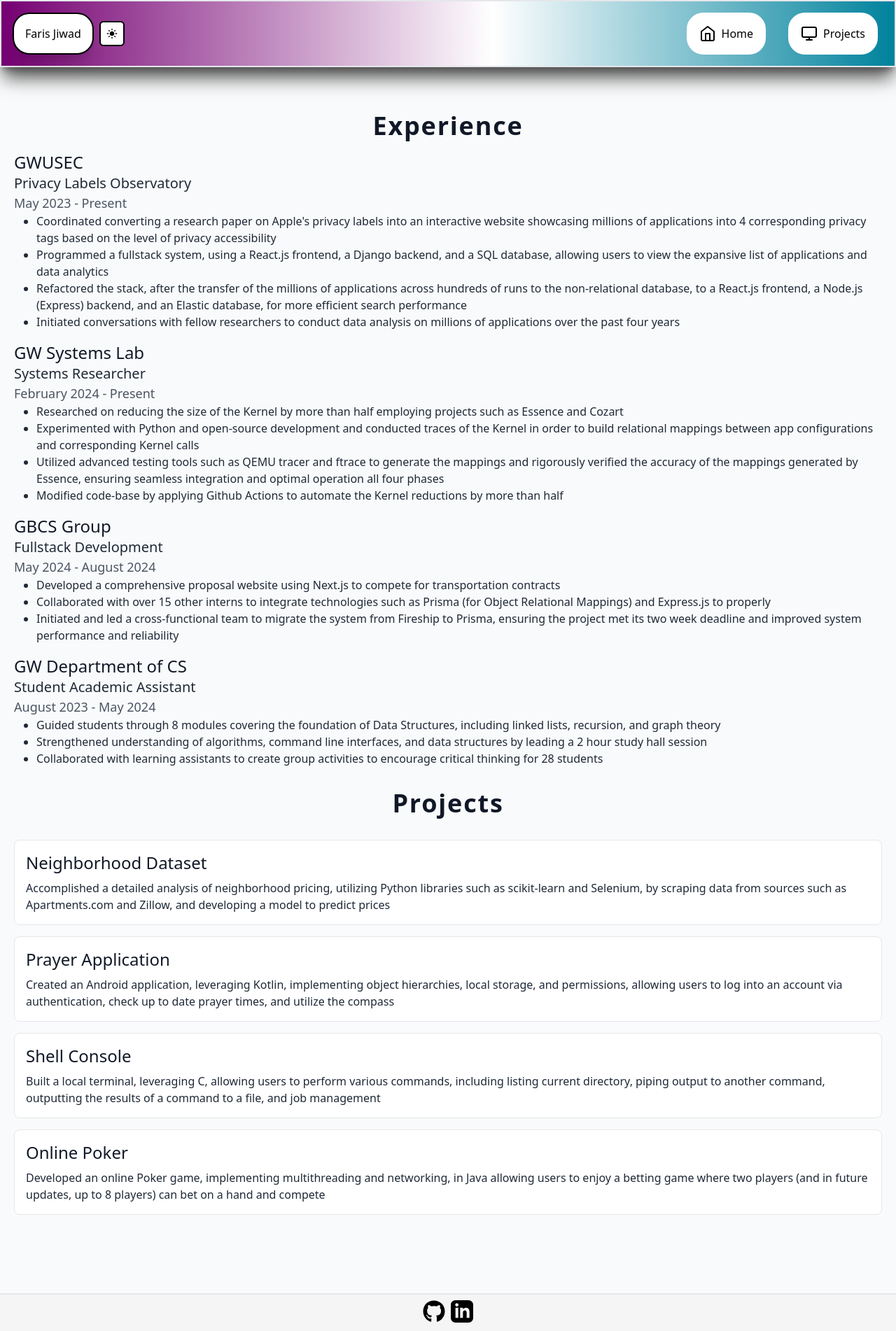
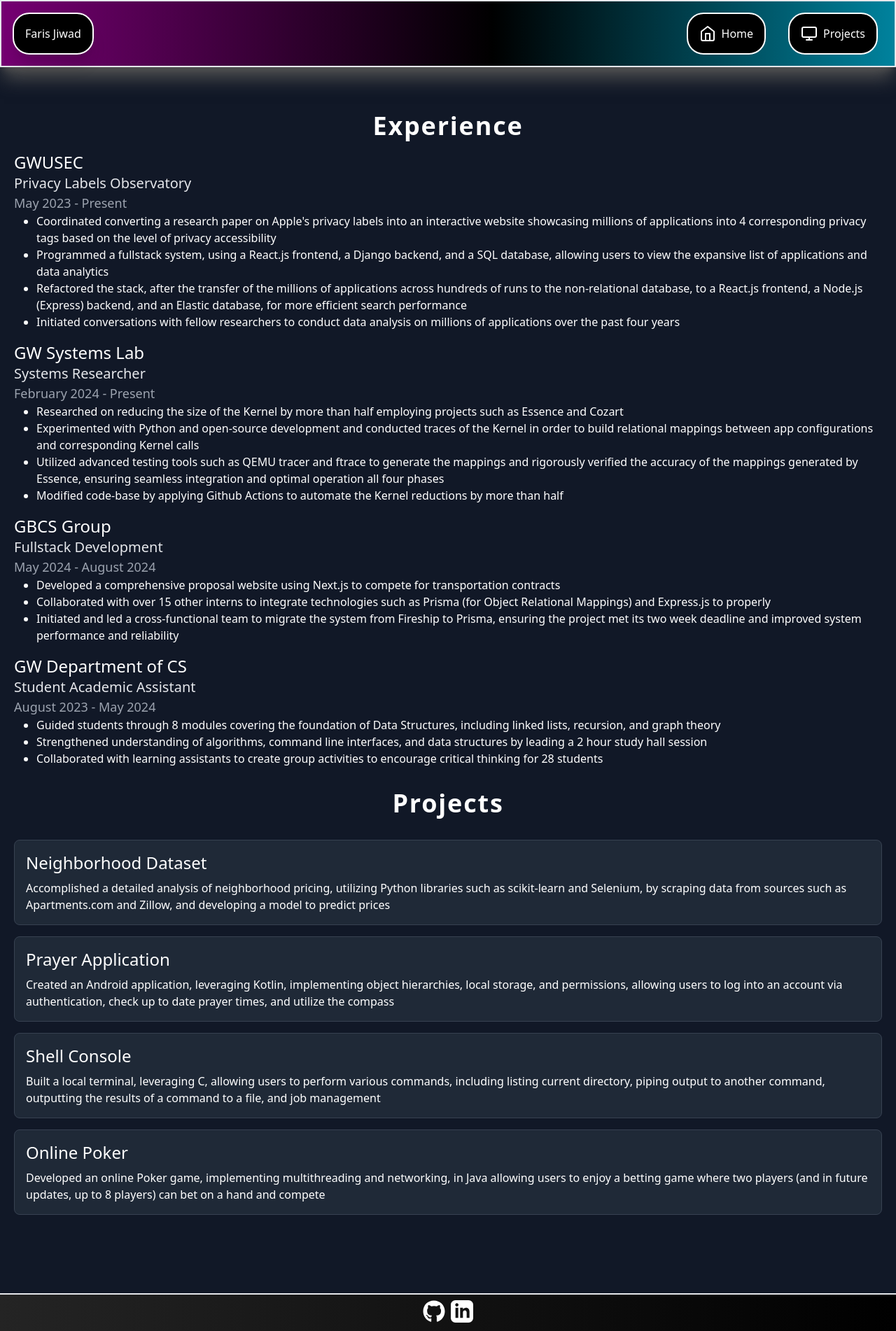
Before and after one commit to Ferriswheel09/ferriswheel09.github.io, a Next.js app: page /portfolio-site/projects in a window 1280 px wide. Shown: the top 1902 px of the page at 70% size. Built offline with nearby package versions, Linux system fonts and the light colour scheme.

Commit message:
Switched entire codebase to dark mode (less overhead and/or stress)

```diff
--- a/src/app/layout.tsx
+++ b/src/app/layout.tsx
@@ -1,9 +1,6 @@
 import "./globals.css";
 import Navbar from "@/components/navbar";
 import Footer from "@/components/footer";
-
-import { NextUIProvider } from "@nextui-org/react";
-import { ThemeProvider as NextThemesProvider } from "next-themes";
 
 export default function RootLayout({
   children,
@@ -13,11 +10,9 @@
   return (
     <html lang="en">
       <body className="flex flex-col min-h-screen bg-gradient-to-r from-grad-grey to-black">
-        <NextThemesProvider attribute="class">
           <Navbar /> {/* Header */}
           <main className="flex-grow">{children}</main> {/* Content */}
           <Footer /> {/* Footer */}
-        </NextThemesProvider>
       </body>
     </html>
   );
--- a/src/app/page.tsx
+++ b/src/app/page.tsx
@@ -5,7 +5,7 @@
 
 export default function HomePage() {
   return (
-    <div className="flex items-center justify-center h-full w-full px-5 bg-gradient-to-r from-grad-purp to-grad-blue">
+    <div className="flex items-center justify-center h-full w-full px-5 bg-gradient-to-r from-[#1a1a2e] via-black via-50% to-[#16213e]">
       <div className="text-center">
         <h2 className="text-2xl text-slate-400 mb-4">
           Hey there, I'm Faris. I code things and they work sometimes
--- a/src/app/projects/page.tsx
+++ b/src/app/projects/page.tsx
@@ -1,40 +1,28 @@
 "use client"
 
 import React from "react";
-import { useTheme } from "next-themes";
 
 export default function ProjectPage() {
-    const { theme } = useTheme();
 
     // Theme-based styles
     const getPageStyle = () => {
-        return theme === 'dark'
-            ? "bg-gray-900 text-white"
-            : "bg-gray-50 text-gray-800";
+        return "bg-gray-900 text-white";
     };
 
     const getHeadingStyle = () => {
-        return theme === 'dark'
-            ? "text-white"
-            : "text-gray-900";
+        return "text-white";
     };
 
     const getSubHeadingStyle = () => {
-        return theme === 'dark'
-            ? "text-gray-200"
-            : "text-gray-800";
+        return "text-gray-200";
     };
 
     const getDateStyle = () => {
-        return theme === 'dark'
-            ? "text-gray-400"
-            : "text-gray-600";
+        return "text-gray-400";
     };
 
     const getProjectCardStyle = () => {
-        return theme === 'dark'
-            ? "bg-gray-800 border-gray-700"
-            : "bg-white border-gray-200";
+        return "bg-gray-800 border-gray-700";
     };
 
     return (
--- a/src/components/footer.tsx
+++ b/src/components/footer.tsx
@@ -1,24 +1,21 @@
 "use client";
 
 import React from "react";
-import { useTheme } from "next-themes";
 import Github from "@/resources/github";
 import LinkedIn from "@/resources/linkedin";
 
 export default function Footer() {
-    const { theme } = useTheme();
-
     return(
-        <div className={`${theme === 'dark' ? 'bg-neutral-900' : 'bg-neutral-100'} pt-2 border-t-2 z-50`}>
+        <div className={`'bg-neutral-900' pt-2 border-t-2 z-50`}>
             <div className="flex flex-row align-center justify-center">
                 <a href="https://github.com/Ferriswheel09/" target="_blank" className="px-1">
                     <div className="h-10 hover:-translate-y-1 hover:scale-110 hover:cursor-pointer">
-                        <Github color={`${theme === 'dark' ? '#FFFFFF' : '#000000'}`}/>
+                        <Github color={`#FFFFFF`}/>
                     </div>
                 </a>
                 <a href="https://www.linkedin.com/in/faris-jiwad/" target="_blank" className="px-1">
                     <div className="h-10 hover:-translate-y-1 hover:scale-110 hover:cursor-pointer">
-                        <LinkedIn color={`${theme === 'dark' ? '#FFFFFF' : '#000000'}`}/>
+                        <LinkedIn color={`#FFFFFF`}/>
                     </div>
                 </a>
             </div>
--- a/src/components/navbar.tsx
+++ b/src/components/navbar.tsx
@@ -6,22 +6,19 @@
 import Monitor from "@/resources/project";
 import Bookmark from "@/resources/post";
 import { usePathname } from 'next/navigation'
-import { ThemeSwitcher } from "./themeSwitcher"
-import { useTheme } from "next-themes";
 
 export default function Navbar() {
   const [dropdownState, setDropdownState] = useState(false);
   const pathname = usePathname();
-  const { theme } = useTheme();
 
   const getThemeIcon = (key: string) => {
     switch (key) {
       case 'home':
-        return <Home color={`${theme === 'dark' ? '#FFFFFF' : '#000000'}`} />;
+        return <Home color={`#FFFFFF`} />;
       case 'projects':
-        return <Monitor color={`${theme === 'dark' ? '#FFFFFF' : '#000000'}`} />;
+        return <Monitor color={`#FFFFFF`} />;
       case 'posts':
-        return <Bookmark color={`${theme === 'dark' ? '#FFFFFF' : '#000000'}`} />;
+        return <Bookmark color={`#FFFFFF`} />;
       default:
         return null;
     }
@@ -35,13 +32,10 @@
 
   return (
     <header className="navbar w-full z-50 text-black fixed top-0 left-0 right-0 mx-auto h-auto md:h-36">
-      <div className={`${theme === 'dark' ? 'bg-gradient-to-r from-grad-purp to-grad-blue via-black via-55% ' : 'bg-gradient-to-r from-grad-purp to-grad-blue via-white via-55% '} flex flex-wrap items-center justify-between mx-auto p-3 sm:p-4 border-2 shadow-xl shadow-neutral-600`}>
+      <div className={`bg-gradient-to-r from-grad-purp to-grad-blue via-black via-55% flex flex-wrap items-center justify-between mx-auto p-3 sm:p-4 border-2 shadow-xl shadow-neutral-600`}>
         <div className="flex flex-row items-center space-x-2">
-          <div className={`${theme === 'dark' ? 'bg-black border-white ' : 'bg-white border-black'} border-2 rounded-3xl p-2 sm:p-4 w-auto text-center shadow-xl`}>
-            <h1 className={`${theme === 'dark' ? 'text-white' : 'text-black'} font-medium text-sm sm:text-base`}>Faris Jiwad</h1>
-          </div>
-          <div className="w-auto">
-            <ThemeSwitcher />
+          <div className={`bg-black border-white border-2 rounded-3xl p-2 sm:p-4 w-auto text-center shadow-xl`}>
+            <h1 className={`text-white font-medium text-sm sm:text-base`}>Faris Jiwad</h1>
           </div>
         </div>
 
@@ -52,16 +46,16 @@
               e.stopPropagation();
               setDropdownState(!dropdownState);
             }}
-            className={`${theme === 'dark' ? 'bg-black border-white text-white' : 'bg-white border-black text-black'}  border-2 rounded-3xl p-2 text-sm`}
+            className={`bg-black border-white text-white border-2 rounded-3xl p-2 text-sm`}
           >
             Menu
           </button>
-          <ul className={`${!dropdownState ? "hidden" : ""} absolute right-0 mt-2 w-48 ${theme === 'dark' ? 'bg-black text-white border-white' : 'bg-white text-black border-black'} shadow-lg border-2 rounded-lg z-50`}>
+          <ul className={`${!dropdownState ? "hidden" : ""} absolute right-0 mt-2 w-48 bg-black text-white border-white shadow-lg border-2 rounded-lg z-50`}>
             {navItems.map(item => (
               <li key={item.key}>
                 <Link
                   href={item.href}
-                  className={`flex items-center gap-2 px-4 py-3 ${theme === 'dark' ? 'hover:bg-gray-800' : 'hover:bg-gray-200'} ${pathname === item.href ? (theme === 'dark' ? 'bg-gray-800' : 'bg-gray-200') : ''}`}
+                  className={`flex items-center gap-2 px-4 py-3 hover:bg-gray-800`}
                   onClick={() => setDropdownState(false)}
                 >
                   <span className="w-5 h-5 flex items-center justify-center">
@@ -80,7 +74,7 @@
             <li key={item.key}>
               <Link
                 href={item.href}
-                className={`${theme === 'dark' ? 'bg-black border-white text-white' : 'bg-white border-black text-black'} transition flex flex-row space-x-2 border-2 max-w-32 min-w-fit border-white rounded-3xl p-4 mx-2 hover:shadow-xl hover:-translate-y-1 hover:scale-110`}
+                className={`bg-black border-white text-white transition flex flex-row space-x-2 border-2 max-w-32 min-w-fit border-white rounded-3xl p-4 mx-2 hover:shadow-xl hover:-translate-y-1 hover:scale-110`}
               >
                 {item.icon}
                 <p>{item.label}</p>
--- a/src/components/themeSwitcher.tsx
+++ /dev/null
@@ -1,33 +0,0 @@
-"use client";
-
-import { useTheme } from "next-themes";
-import { useEffect, useState } from "react";
-import { MdDarkMode, MdLightMode } from "react-icons/md";
-
-export function ThemeSwitcher() {
-  const { theme, setTheme, systemTheme } = useTheme();
-  const [mounted, setMounted] = useState(false);
-
-  useEffect(() => {
-    setMounted(true);
-  }, []);
-
-  if (!mounted) return null; // Prevent mismatch during hydration
-
-  const currentTheme = theme === "system" ? systemTheme : theme;
-  const isDark = currentTheme === "dark";
-
-  return (
-    <div>
-      <button
-        aria-label={isDark ? "Light Mode" : "Dark Mode"}
-        onClick={() => setTheme(isDark ? "light" : "dark")}
-        className={`flex items-center justify-center p-2 border-2 rounded-md transition-colors duration-300
-          ${isDark ? "bg-black text-white border-white" : "bg-white text-black border-black"}
-          hover:scale-105`}
-      >
-        {isDark ? <MdDarkMode /> : <MdLightMode />}
-      </button>
-    </div>
-  );
-}
```
